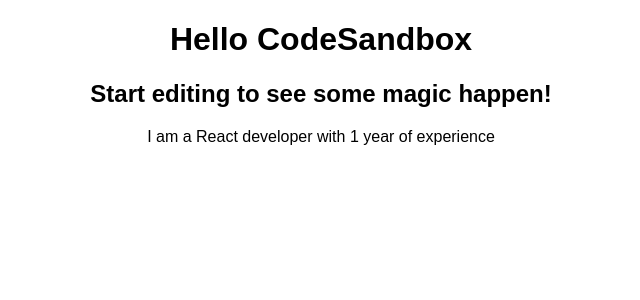
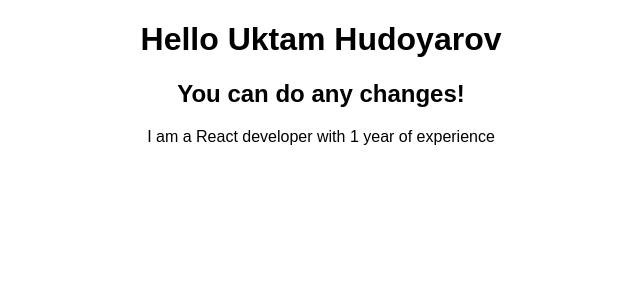
Before and after one commit to uktamyb/codesandbox-repository-1, a React (Create React App) app: page / in a window 1280 px wide. Shown: the top 300 px of the page, without its empty margins (319-959 px from the left). Built offline with nearby package versions, Linux system fonts and the light colour scheme.

Commit message:
Changes again I have done some changes!

```diff
--- a/src/App.js
+++ b/src/App.js
@@ -3,8 +3,8 @@
 export default function App() {
   return (
     <div className="App">
-      <h1>Hello CodeSandbox</h1>
-      <h2>Start editing to see some magic happen!</h2>
+      <h1>Hello Uktam Hudoyarov</h1>
+      <h2>You can do any changes!</h2>
       <p>I am a React developer with 1 year of experience</p>
     </div>
   );
```
